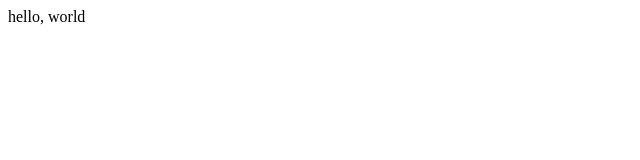
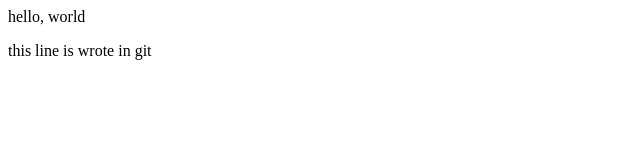
Before and after one commit to grag-1/apnacollege-demo, a plain HTML site: page index.html in a window 1280 px wide. Shown: the whole page, without its empty margins (0-640 px from the left). Drawn offline with Linux system fonts and the light colour scheme.

Commit message:
changes in git

```diff
--- a/index.html
+++ b/index.html
@@ -1 +1,2 @@
 <p>hello, world</p>
+<p>this line is wrote in git</p>
```
